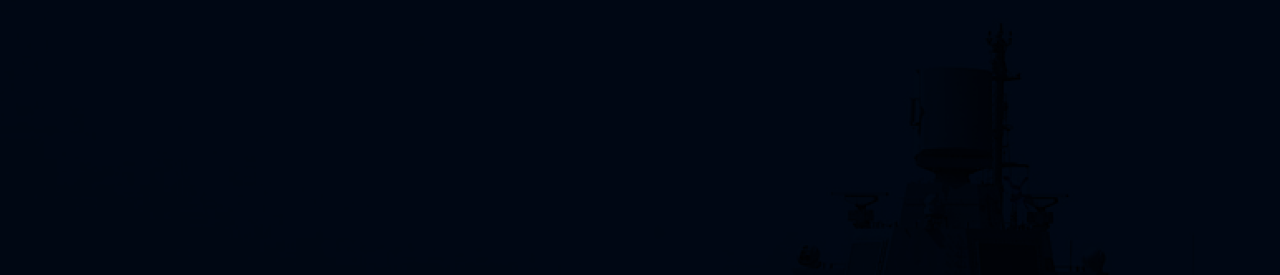
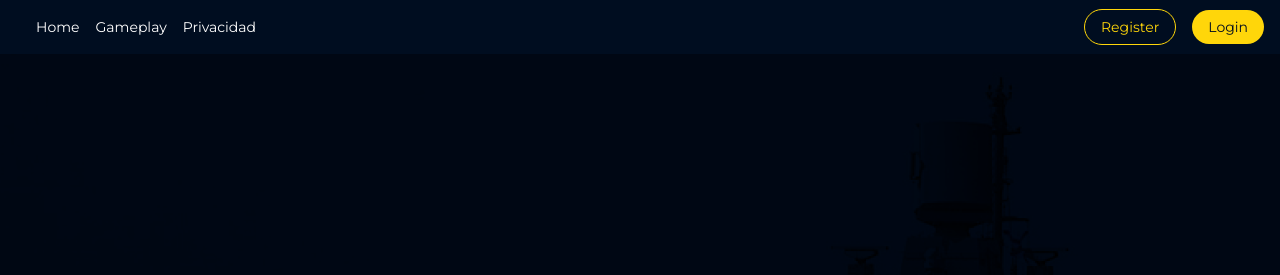
Before and after one commit to Santaval/CI-0126-web-design-final-project, a website: page frontend/src/public/index.html in a window 1280 px wide. Shown: the top 275 px of the page. Drawn offline with Linux system fonts and the light colour scheme.

Commit message:
feat: update navbar integration and script paths for consistency

```diff
--- a/frontend/src/public/components/navbar/navbar.html
+++ b/frontend/src/public/components/navbar/navbar.html
@@ -7,7 +7,7 @@
   </ul>
 
   <div>
-    <a class="secondary-button" href="/register">Register</a>
-    <a class="primary-button" href="/login">Login</a>
+    <a class="secondary-button" href="/auth/register">Register</a>
+    <a class="primary-button" href="/auth/login">Login</a>
   </div>
 </nav>
--- a/frontend/src/public/components/navbar/navbar.js
+++ b/frontend/src/public/components/navbar/navbar.js
@@ -3,7 +3,7 @@ document.addEventListener('DOMContentLoaded', () => {
   const targets = document.querySelectorAll('[data-include="navbar"]');
   if (!targets.length) return;
 
-  fetch('/global/navbar.html')
+  fetch('/components/navbar/navbar.html')
     .then(res => {
       if (!res.ok) throw new Error('Navbar not found');
       return res.text();
--- a/frontend/src/public/index.html
+++ b/frontend/src/public/index.html
@@ -27,6 +27,6 @@
         <a class="primary-button" href="/game">Play Now</a>
       </section>
     </main>
-    <script src="/global/navbar.js" defer></script>
+    <script src="/components/navbar/navbar.js" defer></script>
   </body>
 </html>
```
Also changed, not shown: frontend/src/public/auth/register/index.html (+5 -5 lines).
